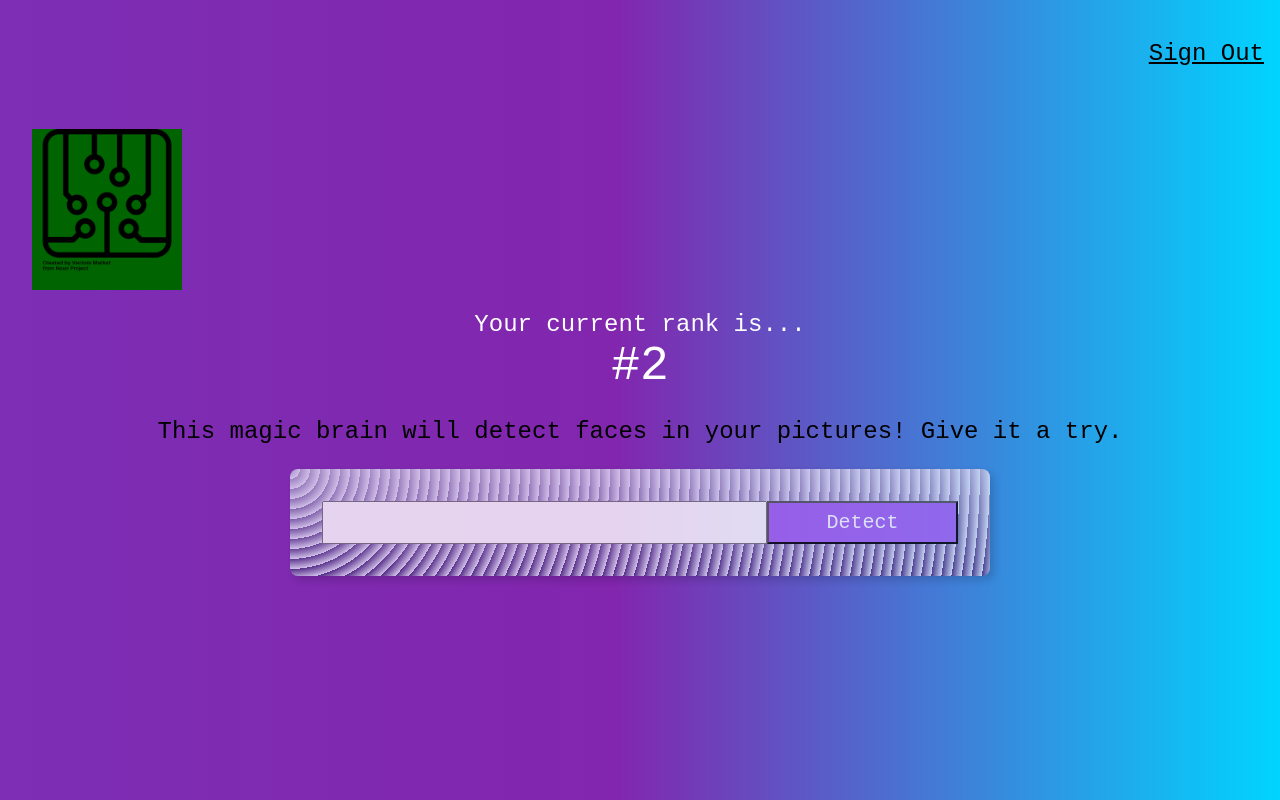
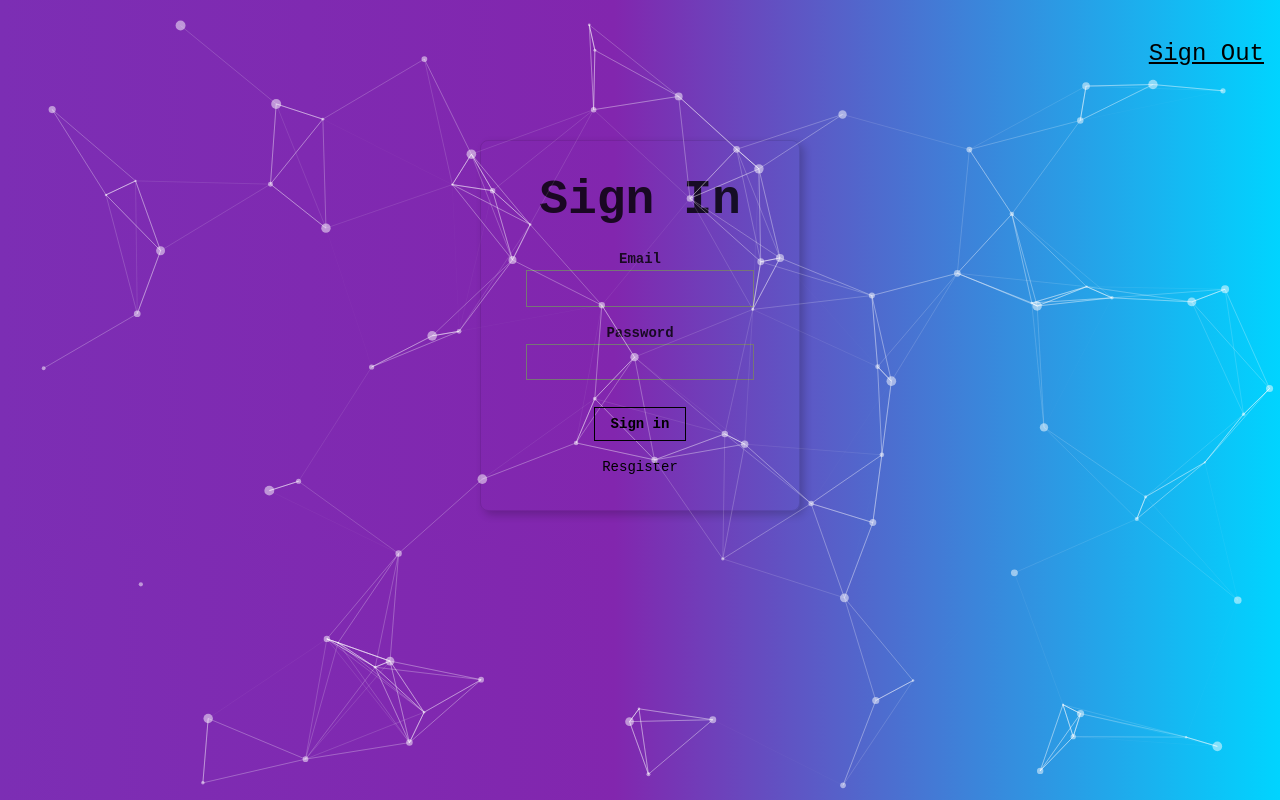
Before and after one commit to Yuuxooon/face_detect, a React (Create React App) app: page / in a window 1280 px wide. Built offline with nearby package versions, Linux system fonts and the light colour scheme.

Commit message:
some progress

```diff
--- a/package.json
+++ b/package.json
@@ -12,6 +12,7 @@
     "react-particles": "^2.10.1",
     "react-scripts": "5.0.1",
     "tachyons": "^4.12.0",
+    "tsparticles": "^2.10.1",
     "web-vitals": "^3.3.2"
   },
   "scripts": {
--- a/src/App.js
+++ b/src/App.js
@@ -2,18 +2,136 @@ import Navigation from './Components/Navigation/Navigation'
 import Logo from './Components/Logo/Logo'
 import ImageLinkForm from './Components/ImageLinkForm/ImageLinkForm'
 import Rank from './Components/Rank/Rank'
+import FaceRecognition from './Components/FaceRecognition/FaceRecognition'
+import ParticlesDisplay from './Components/ParticleDisplay/ParticleDisplay'
+import SignIn from './Components/SignIn/SignIn'
+import Register from './Components/Rank/Rank'
+
+import React from 'react'
+import { Component } from 'react'
+
 import './App.css'
 
-function App () {
+class App extends Component {
+  constructor () {
+    super()
+    this.state = { input: '', imageURL: '', box: {}, route: 'signin' }
+  }
+
+  calculateFaceLocation = data => {
+    const clarifaiFace =
+      data.outputs[0].data.regions[0].region_info.bounding_box
+    const image = document.getElementById('inputImage')
+    const width = Number(image.width)
+    const height = Number(image.height)
+    console.log(width, height)
+
+    return {
+      leftCol: clarifaiFace.left_col * width,
+      topRow: clarifaiFace.top_row * height,
+      rightCol: width - clarifaiFace.right_col * width,
+      bottomRow: height - clarifaiFace.bottom_row * height
+    }
+  }
+
+  displayFaceBox = box => {
+    console.log(box)
+    this.setState({ box: box })
+  }
+
+  onInputChange = event => {
+    this.setState({ input: event.target.value })
+  }
+
+  getRequestOptions = () => {
+    // fetch the URL from the text field
+    this.setState({ imageURL: this.state.input })
+    // Your PAT (Personal Access Token) can be found in the portal under Authentification
+    const PAT = '5ee7cac460a2473f8c6a1eae5a802af3'
+    // Specify the correct user_id/app_id pairings
+    // Since you're making inferences outside your app's scope
+    const USER_ID = 'yuuxoon'
+    const APP_ID = 'FaceDetect'
+    // const MODEL_VERSION_ID = 'aa7f35c01e0642fda5cf400f543e7c40'
+    const IMAGE_URL = this.state.input
+    // -------------------------------------------------------------------------------------------------------------------------
+
+    const raw = JSON.stringify({
+      user_app_id: {
+        user_id: USER_ID,
+        app_id: APP_ID
+      },
+      inputs: [
+        {
+          data: {
+            image: {
+              url: IMAGE_URL
+            }
+          }
+        }
+      ]
+    })
+
+    return {
+      method: 'POST',
+      headers: {
+        Accept: 'application/json',
+        Authorization: 'Key ' + PAT
+      },
+      body: raw
+    }
+  }
+
+  onButtonSubmit = event => {
+    // Change these to whatever model and image URL you want to use
+    const MODEL_ID = 'face-detection'
+    // NOTE: MODEL_VERSION_ID is optional, you can also call prediction with the MODEL_ID only
+    // https://api.clarifai.com/v2/models/{YOUR_MODEL_ID}/outputs
+    // this will default to the latest version_id
+
+    fetch(
+      'https://api.clarifai.com/v2/models/' + MODEL_ID + '/outputs',
+      this.getRequestOptions()
+    )
+      .then(response => response.json())
+      .then(result => {
+        this.displayFaceBox(this.calculateFaceLocation(result))
+      })
+      .catch(error => console.log('error', error))
+
+    // -------------------------------------------------------------------------------------------------------------------------
+  }
+
+  onRouteChange = route => {
+    this.setState({ route: route })
+  }
+
+  // -------------------------------------------------------------------------------------------------------------------------
+  // The rendering happens here
+  render () {
     return (
       <div className='App'>
-      <Navigation />
+        <ParticlesDisplay />
+        <Navigation onRouteChange={this.onRouteChange} />
+        {this.state.route === 'signin' ? (
+          <SignIn onRouteChange={this.onRouteChange} />
+        ) : (
+          <div>
             <Logo />
             <Rank />
-      <ImageLinkForm />
-      {/* <FaceRecognition/> */}
+            <ImageLinkForm
+              onInputChange={this.onInputChange}
+              onButtonSubmit={this.onButtonSubmit}
+            />
+            <FaceRecognition
+              box={this.state.box}
+              imageURL={this.state.imageURL}
+            />
+          </div>
+        )}
       </div>
     )
   }
+}
 
 export default App
--- /dev/null
+++ b/src/Components/FaceRecognition/FaceRecognition.css
@@ -0,0 +1,8 @@
+.bounding-box {
+    position:absolute;
+    box-shadow: 0 0 0 3px #149df2 inset;
+    display: flex;
+    flex-wrap: wrap;
+    justify-content: center;
+    cursor: pointer;
+}
--- /dev/null
+++ b/src/Components/FaceRecognition/FaceRecognition.js
@@ -0,0 +1,29 @@
+import React from 'react'
+import './FaceRecognition.css'
+
+const FaceRecognition = ({ imageURL, box }) => {
+  return (
+    <div className='center'>
+      <div className='absolute mt2'>
+        <img
+          id='inputImage'
+          alt='pretty painting'
+          src={imageURL}
+          width='500'
+          height='auto'
+        />
+        <div
+          className='bounding-box'
+          style={{
+            top: box.topRow,
+            right: box.rightCol,
+            bottom: box.bottomRow,
+            left: box.leftCol
+          }}
+        ></div>
+      </div>
+    </div>
+  )
+}
+
+export default FaceRecognition
--- a/src/Components/ImageLinkForm/ImageLinkForm.js
+++ b/src/Components/ImageLinkForm/ImageLinkForm.js
@@ -1,7 +1,7 @@
 import React from 'react'
 import './ImageLinkForm.css'
 
-const ImageLinkForm = () => {
+const ImageLinkForm = ({ onInputChange, onButtonSubmit }) => {
   return (
     <div>
       <p className='f3 '>
@@ -9,8 +9,15 @@ const ImageLinkForm = () => {
       </p>
       <div className='center'>
         <div className='form center pa4 br3 shadow-5'>
-          <input type='text' className='f4 pa2 w-70 center '></input>
-          <button className='w-30 grow f4 link ph3 pv2  dib white bg-light-purple'>
+          <input
+            type='text'
+            className='f4 pa2 w-70 center '
+            onChange={onInputChange}
+          ></input>
+          <button
+            className='w-30 grow f4 link ph3 pv2  dib white bg-light-purple'
+            onClick={onButtonSubmit}
+          >
             Detect
           </button>
         </div>
--- a/src/Components/Navigation/Navigation.js
+++ b/src/Components/Navigation/Navigation.js
@@ -1,9 +1,14 @@
 import React from 'react'
 
-const Navigation = () => {
+const Navigation = ({ onRouteChange }) => {
   return (
     <nav style={{ display: 'flex', justifyContent: 'flex-end' }}>
-      <p className='f3 link dim black underline pa3 pointer'>Sign Out</p>
+      <p
+        onClick={() => onRouteChange('signin')}
+        className='f3 link dim black underline pa3 pointer'
+      >
+        Sign Out
+      </p>
     </nav>
   )
 }
--- /dev/null
+++ b/src/Components/ParticleDisplay/ParticleDisplay.js
@@ -0,0 +1,101 @@
+import React from 'react'
+
+import { useCallback } from 'react'
+import Particles from 'react-particles'
+import { loadFull } from 'tsparticles'
+
+const ParticleDisplay = () => {
+  const particlesInit = useCallback(async engine => {
+    console.log(engine)
+    // you can initiate the tsParticles instance (engine) here, adding custom shapes or presets
+    // this loads the tsparticles package bundle, it's the easiest method for getting everything ready
+    // starting from v2 you can add only the features you need reducing the bundle size
+    await loadFull(engine)
+  }, [])
+
+  const particlesLoaded = useCallback(async container => {
+    await console.log(container)
+  }, [])
+
+  return (
+    <Particles
+      id='tsparticles'
+      init={particlesInit}
+      loaded={particlesLoaded}
+      options={{
+        // background: {
+        //   color: {
+        //     value: '#0d47a1'
+        //   }
+        // },
+        fpsLimit: 120,
+        interactivity: {
+          events: {
+            onClick: {
+              enable: true,
+              mode: 'push'
+            },
+            onHover: {
+              enable: true,
+              mode: 'repulse'
+            },
+            resize: true
+          },
+          modes: {
+            push: {
+              quantity: 4
+            },
+            repulse: {
+              distance: 200,
+              duration: 0.4
+            }
+          }
+        },
+        particles: {
+          color: {
+            value: '#ffffff'
+          },
+          links: {
+            color: '#ffffff',
+            distance: 150,
+            enable: true,
+            opacity: 0.5,
+            width: 1
+          },
+          collisions: {
+            enable: true
+          },
+          move: {
+            direction: 'none',
+            enable: true,
+            outModes: {
+              default: 'bounce'
+            },
+            random: false,
+            speed: 1,
+            straight: false
+          },
+          number: {
+            density: {
+              enable: true,
+              area: 800
+            },
+            value: 80
+          },
+          opacity: {
+            value: 0.5
+          },
+          shape: {
+            type: 'circle'
+          },
+          size: {
+            value: { min: 1, max: 5 }
+          }
+        },
+        detectRetina: true
+      }}
+    />
+  )
+}
+
+export default ParticleDisplay
--- /dev/null
+++ b/src/Components/SignIn/SignIn.js
@@ -0,0 +1,52 @@
+import React from 'react'
+
+const SignIn = ({ onRouteChange }) => {
+  return (
+    <article className='br3 ba dark-gray b--black-10 mv4 w-100 w-50-m w-25-l mw6 shadow-5 center'>
+      <main className='pa4 black-80'>
+        <form className='measure '>
+          <fieldset id='sign_up' className='ba b--transparent ph0 mh0'>
+            <legend className='f1    fw6 ph0 mh0'>Sign In</legend>
+            <div className='mt3'>
+              <label className='db fw6 lh-copy f6' for='email-address'>
+                Email
+              </label>
+              <input
+                className='pa2 input-reset ba bg-transparent hover-bg-black hover-white w-100'
+                type='email'
+                name='email-address'
+                id='email-address'
+              />
+            </div>
+            <div className='mv3'>
+              <label className='db fw6 lh-copy f6' for='password'>
+                Password
+              </label>
+              <input
+                className='b pa2 input-reset ba bg-transparent hover-bg-black hover-white w-100'
+                type='password'
+                name='password'
+                id='password'
+              />
+            </div>
+          </fieldset>
+          <div className=''>
+            <input
+              onClick={() => onRouteChange('home')}
+              className='b ph3 pv2 input-reset ba b--black bg-transparent grow pointer f6 dib'
+              type='submit'
+              value='Sign in'
+            />
+          </div>
+          <div className='lh-copy mt3'>
+            <a href='#0' className='f6 link dim black db'>
+              Resgister
+            </a>
+          </div>
+        </form>
+      </main>
+    </article>
+  )
+}
+
+export default SignIn
```
Also changed, not shown: src/Components/Register/Register.js (added, +7 -0 lines), 1 other file (tests, documents, lock files or other folders). Lines whose indentation alone changed are shown as unchanged.
